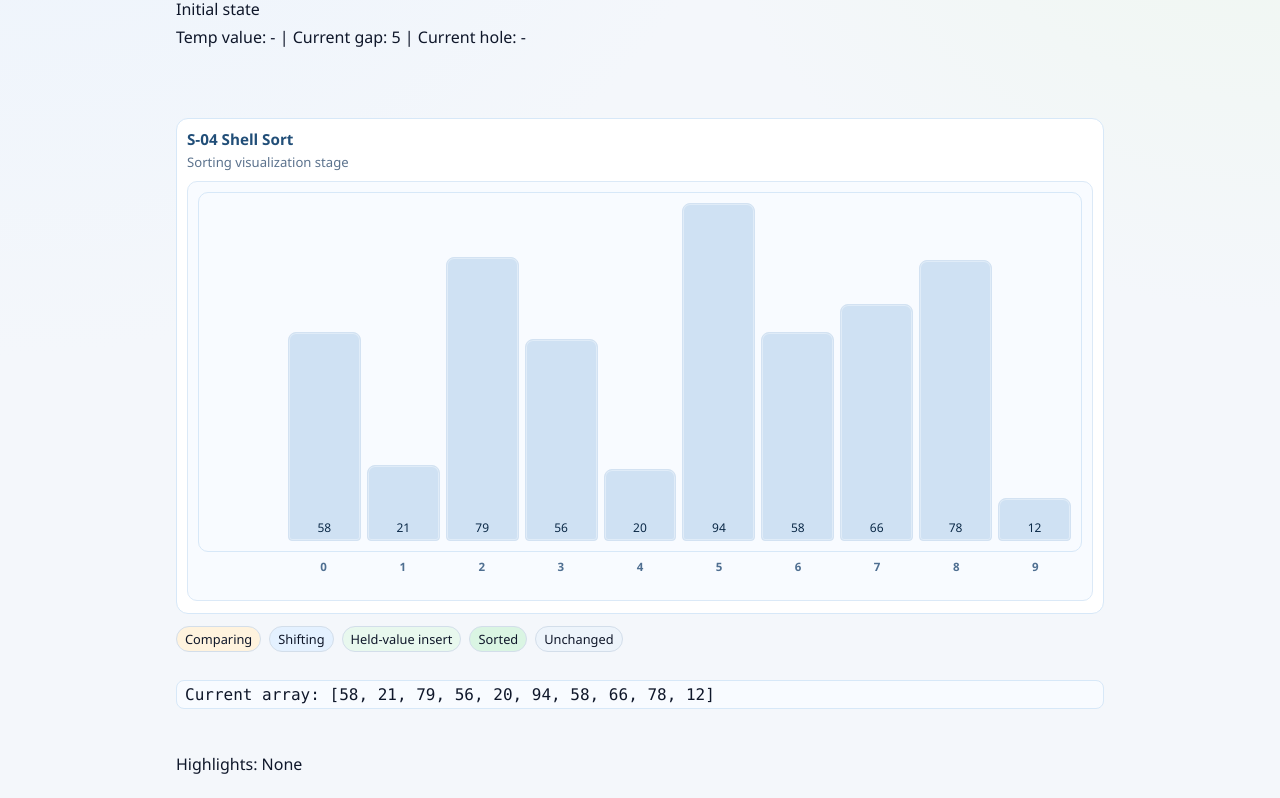
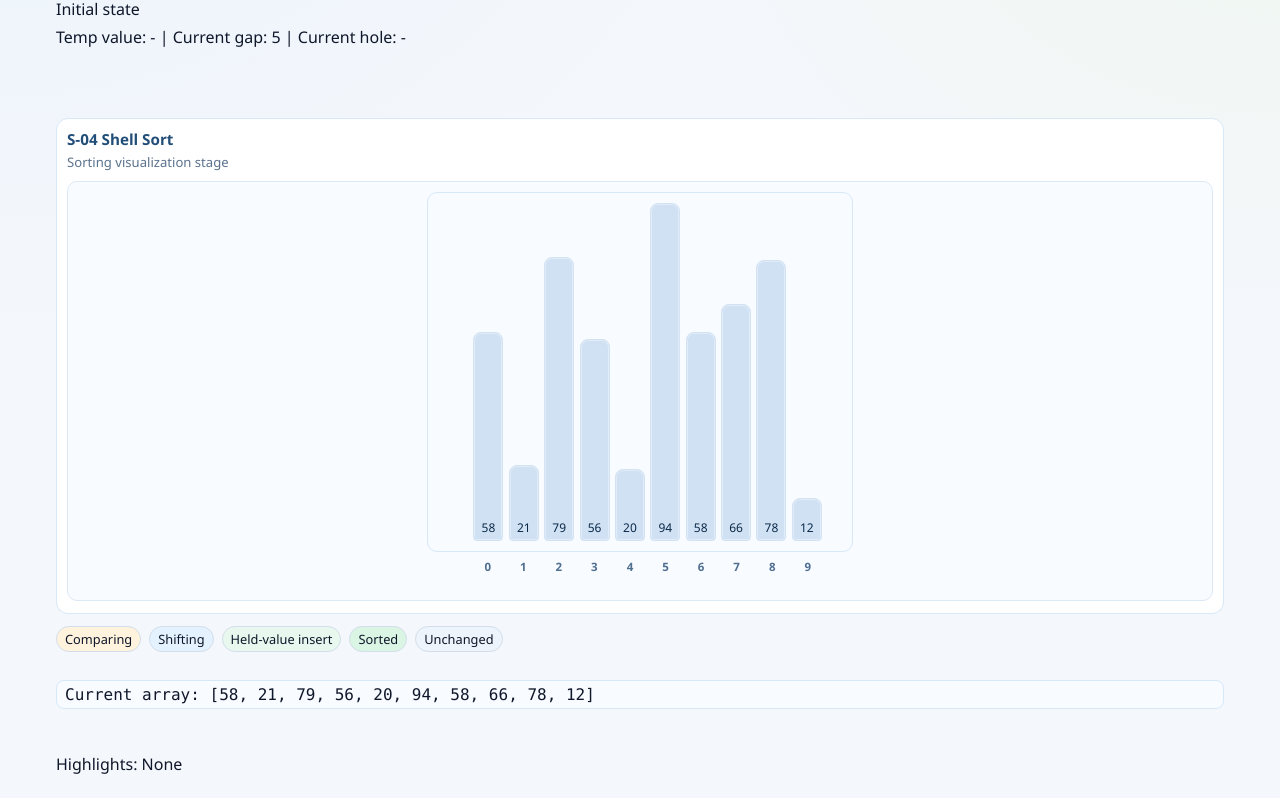
Before and after one commit to Look2046/DSA-with-Codex, a React (Vite) app: page /modules/shell-sort in a window 1280 px wide. Shown: the part 480-1278 px from the top of the page. Built offline with nearby package versions, Linux system fonts and the light colour scheme.

Commit message:
wip(s01): adjust max dataset size and canvas width

```diff
--- a/src/index.css
+++ b/src/index.css
@@ -104,7 +104,7 @@ body {
 }
 
 .app-main {
-  max-width: 960px;
+  max-width: 1200px;
   width: 100%;
   margin: 0 auto;
   padding: 26px 16px 36px;
@@ -340,6 +340,7 @@ body {
 .viz-canvas-stage-sorting {
   min-height: 420px;
   display: grid;
+  overflow: hidden;
 }
 
 .viz-canvas-stage-linked {
@@ -566,16 +567,27 @@ body {
 }
 
 .shell-stage-track {
-  --shell-gap: 6px;
   --shell-count: 8;
   --shell-front-slots: 1;
   --shell-total-count: calc(var(--shell-count) + var(--shell-front-slots));
   --shell-content-padding: 10px;
-  --shell-slot-width: calc((100% - (var(--shell-total-count) - 1) * var(--shell-gap)) / var(--shell-total-count));
+  --shell-gap: clamp(0.5px, calc(6px - var(--shell-total-count) * 0.055px), 6px);
+  --shell-slot-min-width: 1px;
+  --shell-slot-max-width: 32px;
+  --shell-slot-width-raw: calc(
+    (100% - (var(--shell-total-count) - 1) * var(--shell-gap) - 2 * var(--shell-content-padding)) / var(--shell-total-count)
+  );
+  --shell-slot-width: clamp(var(--shell-slot-min-width), var(--shell-slot-width-raw), var(--shell-slot-max-width));
+  --shell-track-width: calc(
+    var(--shell-total-count) * var(--shell-slot-width) + (var(--shell-total-count) - 1) * var(--shell-gap) + 2 * var(--shell-content-padding)
+  );
   display: grid;
   align-content: start;
+  justify-items: center;
   gap: 6px;
   padding-bottom: 6px;
+  width: 100%;
+  min-width: 0;
 }
 
 .shell-array-bars {
@@ -585,6 +597,10 @@ body {
   display: flex;
   align-items: flex-end;
   gap: var(--shell-gap);
+  width: var(--shell-track-width);
+  max-width: 100%;
+  margin-inline: auto;
+  padding: var(--shell-content-padding);
 }
 
 .shell-front-slot {
@@ -676,7 +692,10 @@ body {
   display: flex;
   align-items: center;
   gap: var(--shell-gap);
-  padding: 2px 10px 6px;
+  width: var(--shell-track-width);
+  max-width: 100%;
+  margin-inline: auto;
+  padding: 2px var(--shell-content-padding) 6px;
 }
 
 .shell-index-spacer,
--- a/src/pages/modules/BubbleSortPage.tsx
+++ b/src/pages/modules/BubbleSortPage.tsx
@@ -9,7 +9,7 @@ import type { HighlightType, PlaybackStatus } from '../../types/animation';
 
 const DEFAULT_SIZE = 10;
 const MIN_SIZE = 5;
-const MAX_SIZE = 20;
+const MAX_SIZE = 100;
 
 function createRandomDataset(size: number): number[] {
   return Array.from({ length: size }, () => Math.floor(Math.random() * 90) + 10);
```
